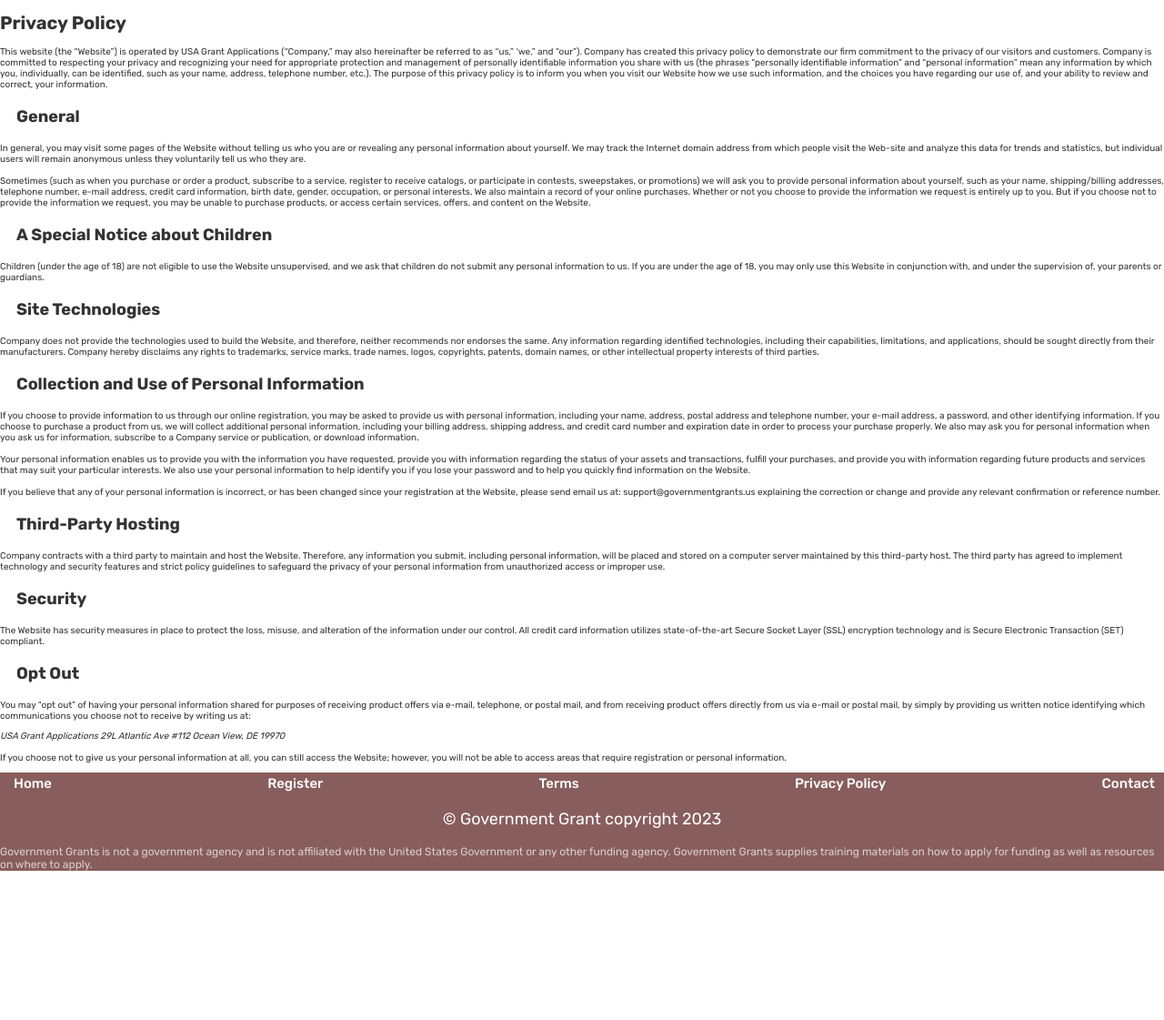
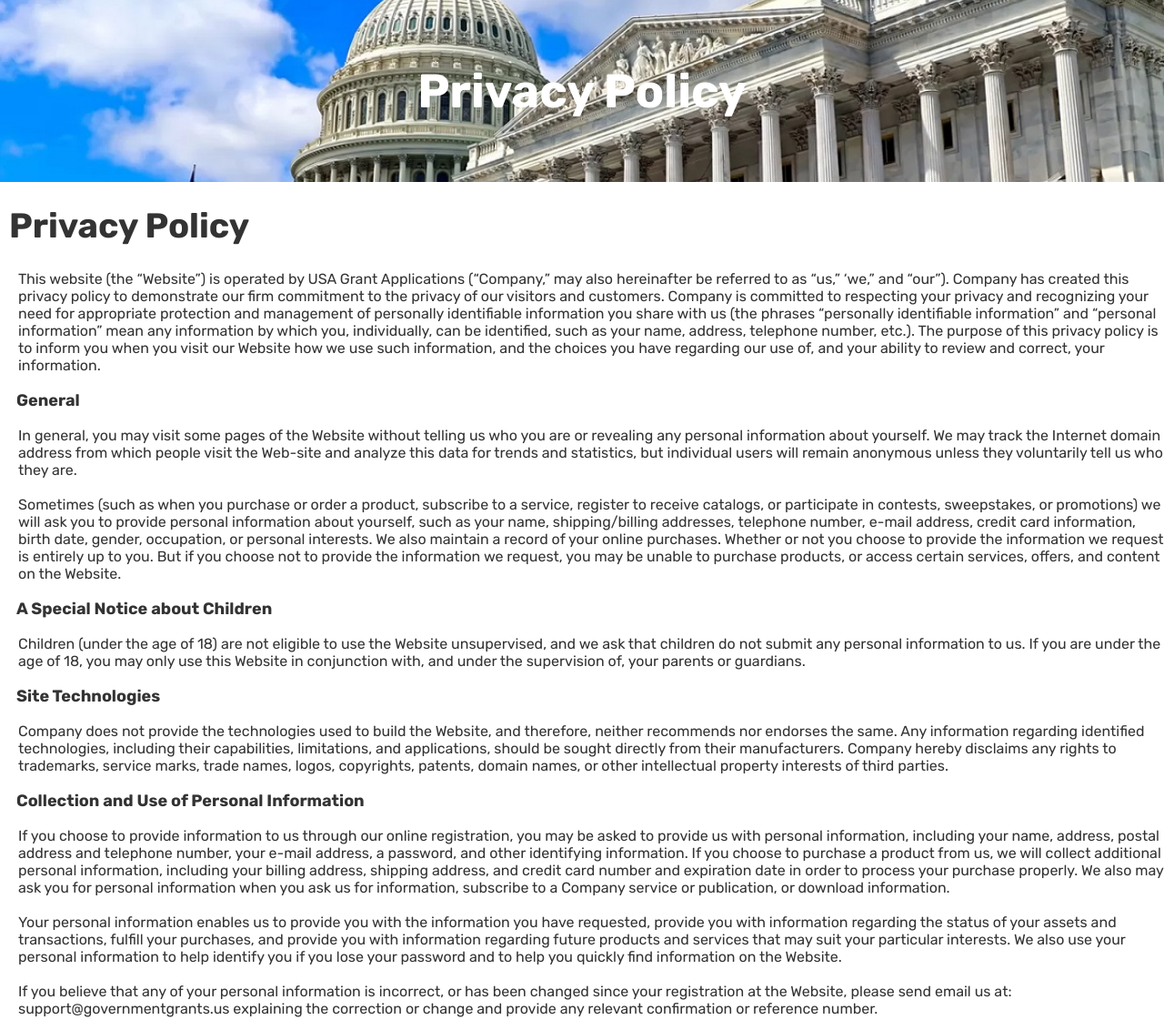
Before and after one commit to parishcrook/usagrant, a plain HTML site: page privacy.html in a window 1280 px wide. Shown: the top 1121 px of the page at 91% size. Before the commit the page ends 969 px from the top, so only its background shows below. Drawn offline with Linux system fonts and the light colour scheme.

Commit message:
Update privacy.html

```diff
--- a/privacy.html
+++ b/privacy.html
@@ -10,39 +10,46 @@
 <link href="https://fonts.googleapis.com/css2?family=Rubik:wght@400;500;700&display=swap" rel="stylesheet">
 </head>
 <body>
+    <div class="hero-image">
+        <div class="hero-text">
+
     <h1>Privacy Policy</h1>
-    <p>This website (the “Website”) is operated by USA Grant Applications (“Company,” may also hereinafter be referred to as “us,” ‘we,” and “our”). Company has created this privacy policy to demonstrate our firm commitment to the privacy of our visitors and customers. Company is committed to respecting your privacy and recognizing your need for appropriate protection and management of personally identifiable information you share with us (the phrases “personally identifiable information” and “personal information” mean any information by which you, individually, can be identified, such as your name, address, telephone number, etc.). The purpose of this privacy policy is to inform you when you visit our Website how we use such information, and the choices you have regarding our use of, and your ability to review and correct, your information.</p>
+</div>
+</div>
+    <h1 class="heading-terms" >Privacy Policy</h1>
+    <p class="p-terms">This website (the “Website”) is operated by USA Grant Applications (“Company,” may also hereinafter be referred to as “us,” ‘we,” and “our”). Company has created this privacy policy to demonstrate our firm commitment to the privacy of our visitors and customers. Company is committed to respecting your privacy and recognizing your need for appropriate protection and management of personally identifiable information you share with us (the phrases “personally identifiable information” and “personal information” mean any information by which you, individually, can be identified, such as your name, address, telephone number, etc.). The purpose of this privacy policy is to inform you when you visit our Website how we use such information, and the choices you have regarding our use of, and your ability to review and correct, your information.</p>
 <h3>General</h3>
-<p>In general, you may visit some pages of the Website without telling us who you are or revealing any personal information about yourself. We may track the Internet domain address from which people visit the Web-site and analyze this data for trends and statistics, but individual users will remain anonymous unless they voluntarily tell us who they are.<br>
+<p class="p-terms">In general, you may visit some pages of the Website without telling us who you are or revealing any personal information about yourself. We may track the Internet domain address from which people visit the Web-site and analyze this data for trends and statistics, but individual users will remain anonymous unless they voluntarily tell us who they are.<br>
 <br>Sometimes (such as when you purchase or order a product, subscribe to a service, register to receive catalogs, or participate in contests, sweepstakes, or promotions) we will ask you to provide personal information about yourself, such as your name, shipping/billing addresses, telephone number, e-mail address, credit card information, birth date, gender, occupation, or personal interests. We also maintain a record of your online purchases. Whether or not you choose to provide the information we request is entirely up to you. But if you choose not to provide the information we request, you may be unable to purchase products, or access certain services, offers, and content on the Website.</p>
 <h3>A Special Notice about Children
 </h3>
-<p>Children (under the age of 18) are not eligible to use the Website unsupervised, and we ask that children do not submit any personal information to us. If you are under the age of 18, you may only use this Website in conjunction with, and under the supervision of, your parents or guardians.</p>
+<p class="p-terms">Children (under the age of 18) are not eligible to use the Website unsupervised, and we ask that children do not submit any personal information to us. If you are under the age of 18, you may only use this Website in conjunction with, and under the supervision of, your parents or guardians.</p>
 
 <h3>Site Technologies
 </h3>
-<p>Company does not provide the technologies used to build the Website, and therefore, neither recommends nor endorses the same. Any information regarding identified technologies, including their capabilities, limitations, and applications, should be sought directly from their manufacturers. Company hereby disclaims any rights to trademarks, service marks, trade names, logos, copyrights, patents, domain names, or other intellectual property interests of third parties.</p>
+<p class="p-terms">Company does not provide the technologies used to build the Website, and therefore, neither recommends nor endorses the same. Any information regarding identified technologies, including their capabilities, limitations, and applications, should be sought directly from their manufacturers. Company hereby disclaims any rights to trademarks, service marks, trade names, logos, copyrights, patents, domain names, or other intellectual property interests of third parties.</p>
 <h3>Collection and Use of Personal Information
 </h3>
-<p>If you choose to provide information to us through our online registration, you may be asked to provide us with personal information, including your name, address, postal address and telephone number, your e-mail address, a password, and other identifying information. If you choose to purchase a product from us, we will collect additional personal information, including your billing address, shipping address, and credit card number and expiration date in order to process your purchase properly. We also may ask you for personal information when you ask us for information, subscribe to a Company service or publication, or download information.<br>
+<p class="p-terms">If you choose to provide information to us through our online registration, you may be asked to provide us with personal information, including your name, address, postal address and telephone number, your e-mail address, a password, and other identifying information. If you choose to purchase a product from us, we will collect additional personal information, including your billing address, shipping address, and credit card number and expiration date in order to process your purchase properly. We also may ask you for personal information when you ask us for information, subscribe to a Company service or publication, or download information.<br>
 <br>Your personal information enables us to provide you with the information you have requested, provide you with information regarding the status of your assets and transactions, fulfill your purchases, and provide you with information regarding future products and services that may suit your particular interests. We also use your personal information to help identify you if you lose your password and to help you quickly find information on the Website.<br>
 <br>If you believe that any of your personal information is incorrect, or has been changed since your registration at the Website, please send email us at: support@governmentgrants.us explaining the correction or change and provide any relevant confirmation or reference number.</p>
 <h3>Third-Party Hosting
 </h3>
-<p>Company contracts with a third party to maintain and host the Website. Therefore, any information you submit, including personal information, will be placed and stored on a computer server maintained by this third-party host. The third party has agreed to implement technology and security features and strict policy guidelines to safeguard the privacy of your personal information from unauthorized access or improper use.</p>
+<p class="p-terms">Company contracts with a third party to maintain and host the Website. Therefore, any information you submit, including personal information, will be placed and stored on a computer server maintained by this third-party host. The third party has agreed to implement technology and security features and strict policy guidelines to safeguard the privacy of your personal information from unauthorized access or improper use.</p>
 <h3>Security</h3>
-<p>The Website has security measures in place to protect the loss, misuse, and alteration of the information under our control. All credit card information utilizes state-of-the-art Secure Socket Layer (SSL) encryption technology and is Secure Electronic Transaction (SET) compliant.</p>
+<p class="p-terms">The Website has security measures in place to protect the loss, misuse, and alteration of the information under our control. All credit card information utilizes state-of-the-art Secure Socket Layer (SSL) encryption technology and is Secure Electronic Transaction (SET) compliant.</p>
 <h3>Opt Out
 </h3>
-<p>You may “opt out” of having your personal information shared for purposes of receiving product offers via e-mail, telephone, or postal mail, and from receiving product offers directly from us via e-mail or postal mail, by simply by providing us written notice identifying which communications you choose not to receive by writing us at:
-    <address>USA Grant Applications
+<p class="p-terms">You may “opt out” of having your personal information shared for purposes of receiving product offers via e-mail, telephone, or postal mail, and from receiving product offers directly from us via e-mail or postal mail, by simply by providing us written notice identifying which communications you choose not to receive by writing us at:
+    </p><address class="p-terms">USA Grant Applications<br>
+<br>
+        29L Atlantic Ave #112<br>
 
-        29L Atlantic Ave #112
+       <br> Ocean View, DE  19970
+    </address>
 
-        Ocean View, DE  19970
-    </address><br>
-    If you choose not to give us your personal information at all, you can still access the Website; however, you will not be able to access areas that require registration or personal information.
-</p>
+    <p class="p-terms">If you choose not to give us your personal information at all, you can still access the Website; however, you will not be able to access areas that require registration or personal information.
+</p >
 <footer>
     <ul class="foot-nav">
         <li><a href="index.html">Home</a></li>
```
